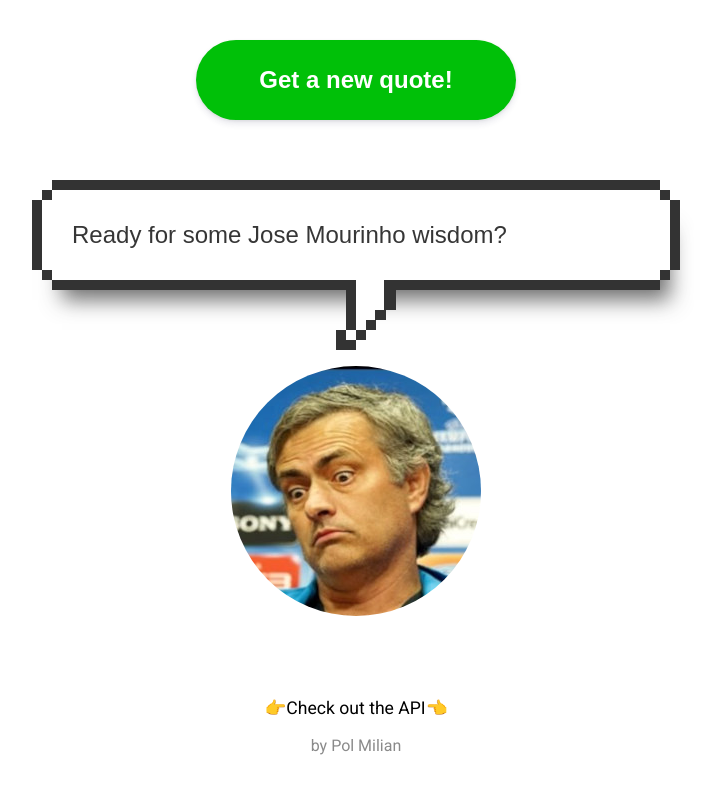
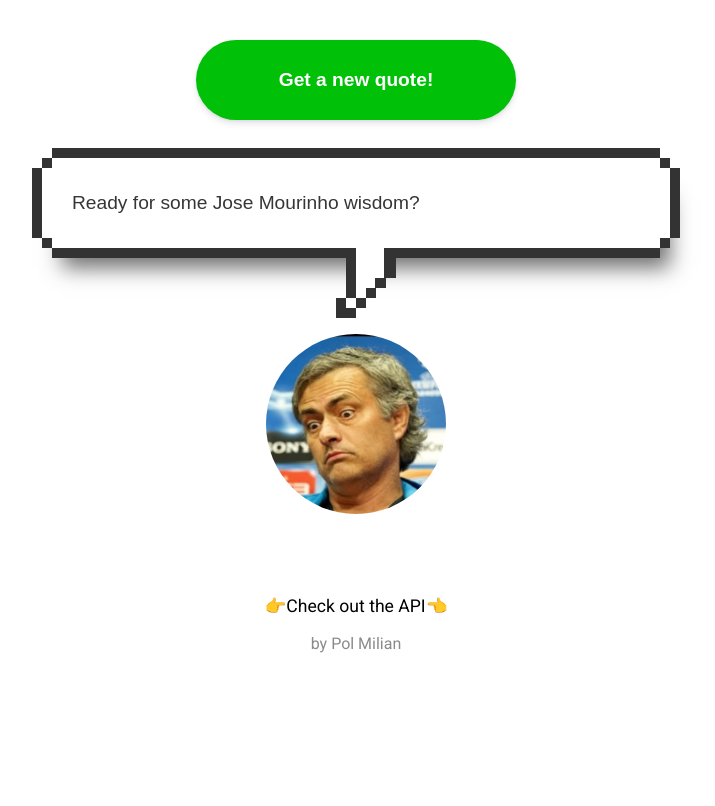
Before and after one commit to el-pol/jose-mourinho-quotes-api, a website: page public/index.html in a window 1280 px wide. Shown: the whole page, without its empty margins (284-999 px from the left). Drawn offline with Linux system fonts and the light colour scheme; a web font is replaced by a local one.

Commit message:
Update index.css

```diff
--- a/public/index.css
+++ b/public/index.css
@@ -12,7 +12,7 @@
 
 main, footer {
   font-family: var(--mainFont);
-  font-size: 1.5rem;
+  font-size: 1.2rem;
   max-width: 38rem;
   padding: 2rem;
   margin: auto;
@@ -37,7 +37,7 @@ button {
   display: block;
   font-size: inherit;
   font-weight: bold;
-  margin-bottom: 5rem;
+  margin-bottom: 3rem;
   box-shadow: 0 4px 6px rgba(50,50,93,.11), 0 1px 3px rgba(0,0,0,.08);
   transition: all .15s ease;
 }
@@ -118,8 +118,8 @@ button:hover {
 
   #avatar {
     background-image: url('images/jose_1.jpg');
-    width: 250px;
-    height: 250px;
+    width: 180px;
+    height: 180px;
     background-size: cover;
     background-position: top center;
     border-radius: 50%;
```
